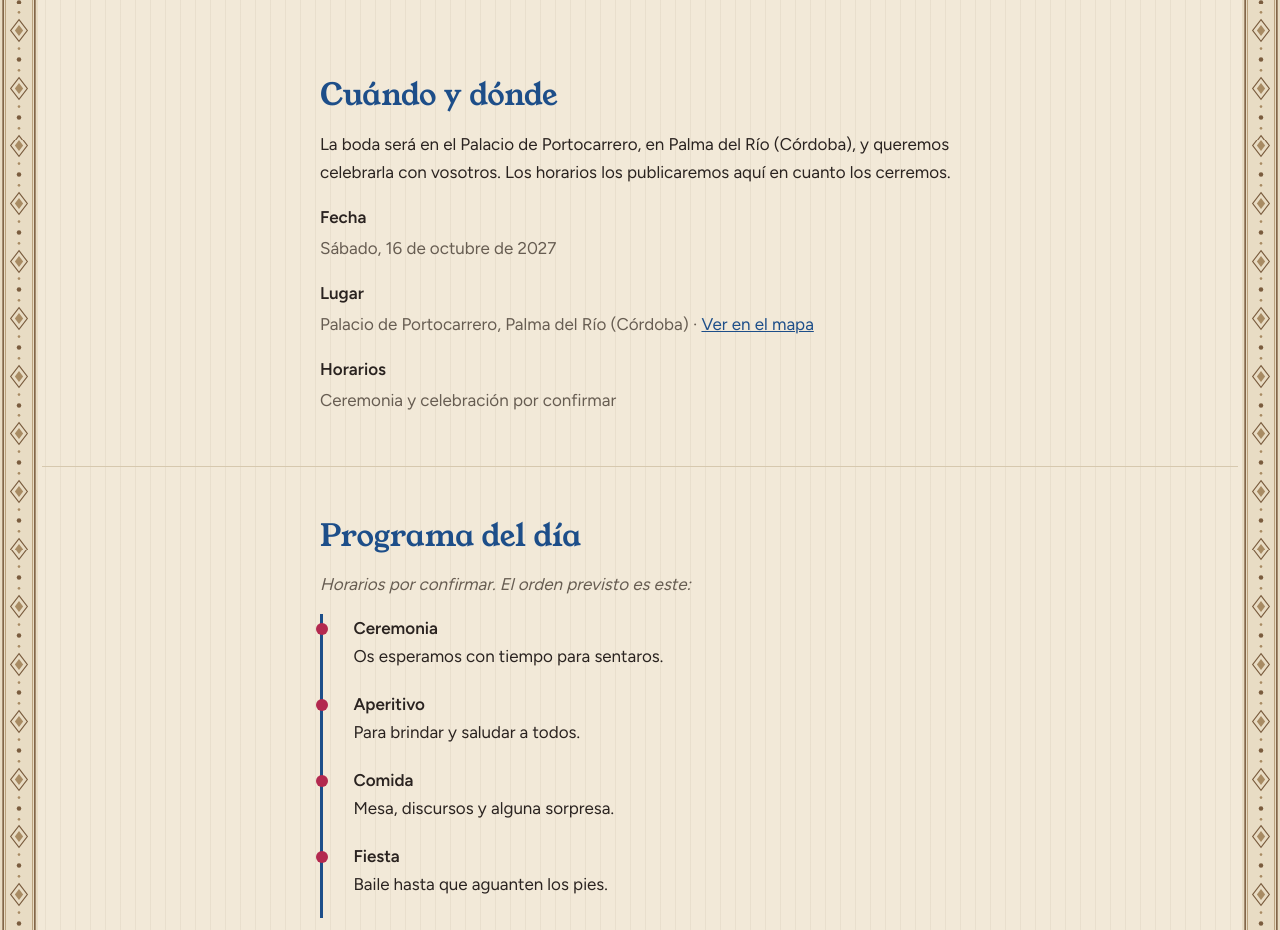
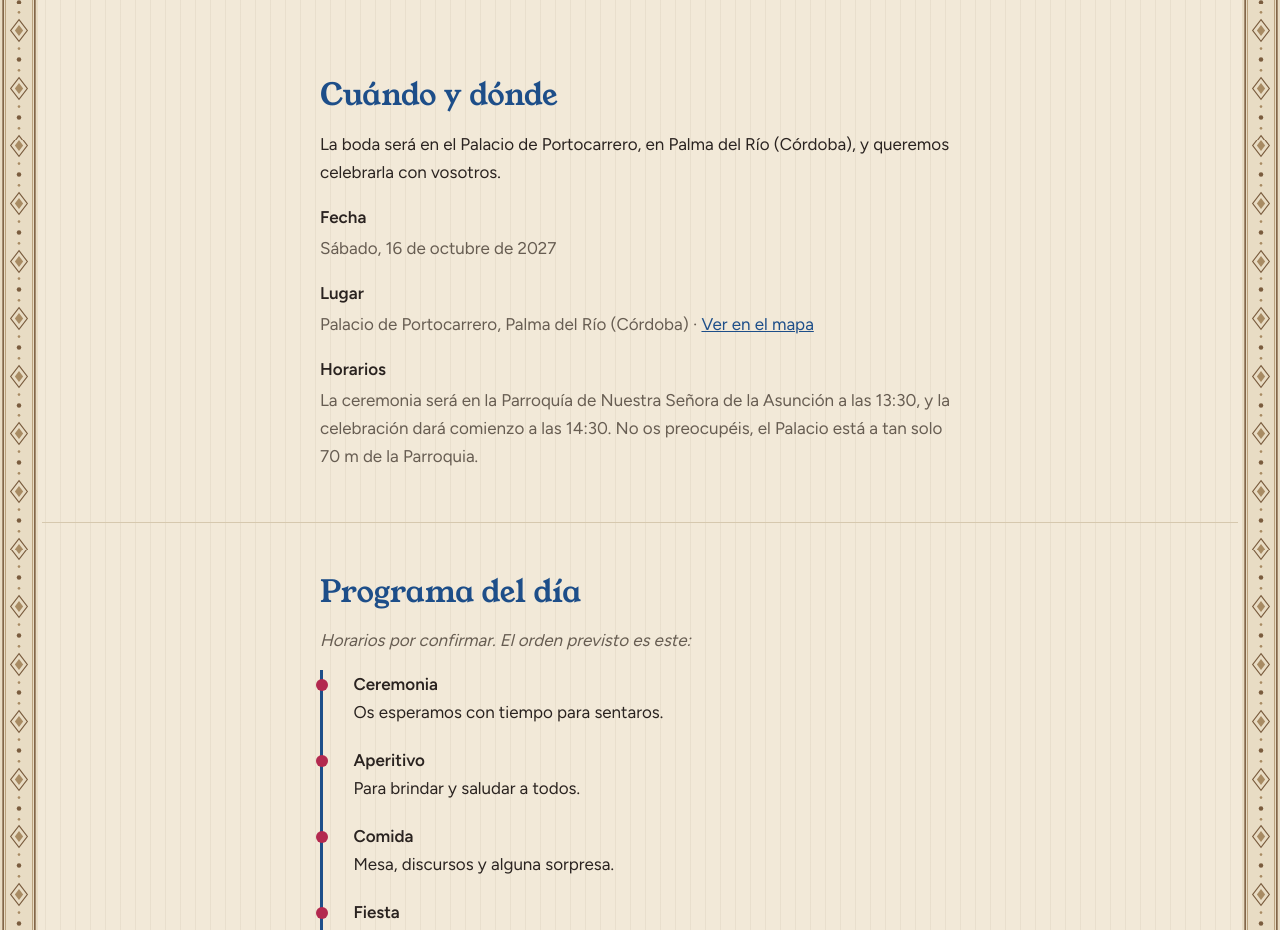
Before and after one commit to Condorriano9/monicayraul, a plain HTML site: page index.html in a window 1280 px wide. Shown: the part 1020-1950 px from the top of the page. Drawn offline with Linux system fonts and the light colour scheme.

Commit message:
Update index.html

```diff
--- a/index.html
+++ b/index.html
@@ -98,11 +98,11 @@ footer{text-align:center;padding:2.5rem 1.25rem 3rem;color:var(--muted);font-siz
 <main>
 <section id="donde"><div class="in">
   <h2>Cuándo y dónde</h2>
-  <p>La boda será en el Palacio de Portocarrero, en Palma del Río (Córdoba), y queremos celebrarla con vosotros. Los horarios los publicaremos aquí en cuanto los cerremos.</p>
+  <p>La boda será en el Palacio de Portocarrero, en Palma del Río (Córdoba), y queremos celebrarla con vosotros.</p>
   <dl>
     <dt>Fecha</dt><dd id="fecha2">Por confirmar</dd>
     <dt>Lugar</dt><dd>Palacio de Portocarrero, Palma del Río (Córdoba) · <a href="https://www.google.com/maps/search/?api=1&amp;query=Palacio+de+Portocarrero+Palma+del+R%C3%ADo" target="_blank" rel="noopener">Ver en el mapa</a></dd>
-    <dt>Horarios</dt><dd>Ceremonia y celebración por confirmar</dd>
+    <dt>Horarios</dt><dd>La ceremonia será en la Parroquía de Nuestra Señora de la Asunción a las 13:30, y la celebración dará comienzo a las 14:30. No os preocupéis, el Palacio está a tan solo 70 m de la Parroquia.</dd>
   </dl>
 </div></section>
 
```
